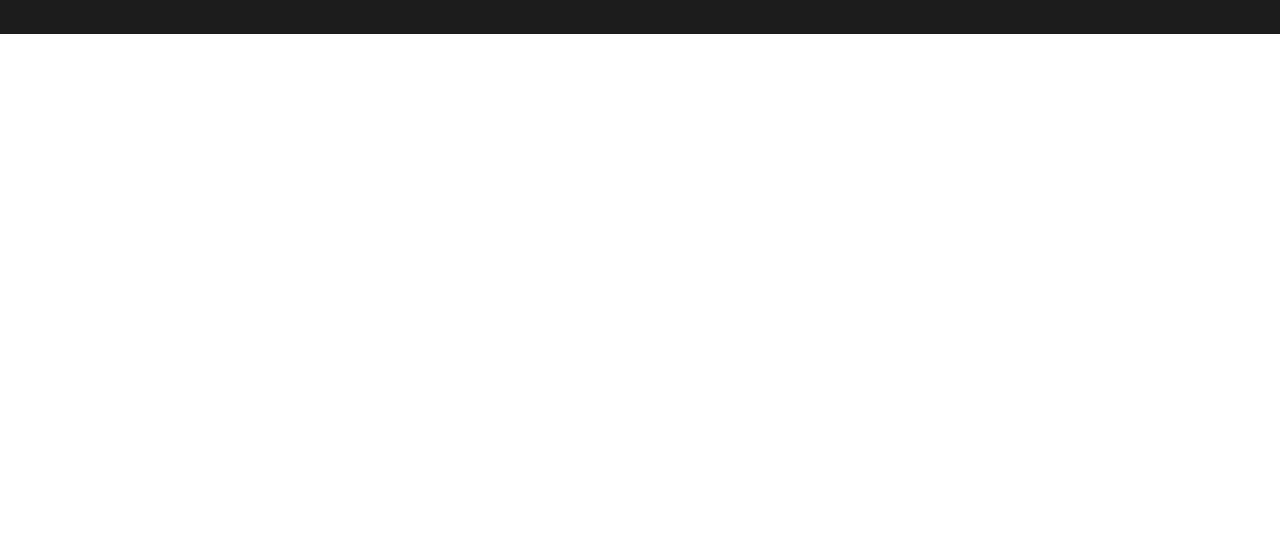
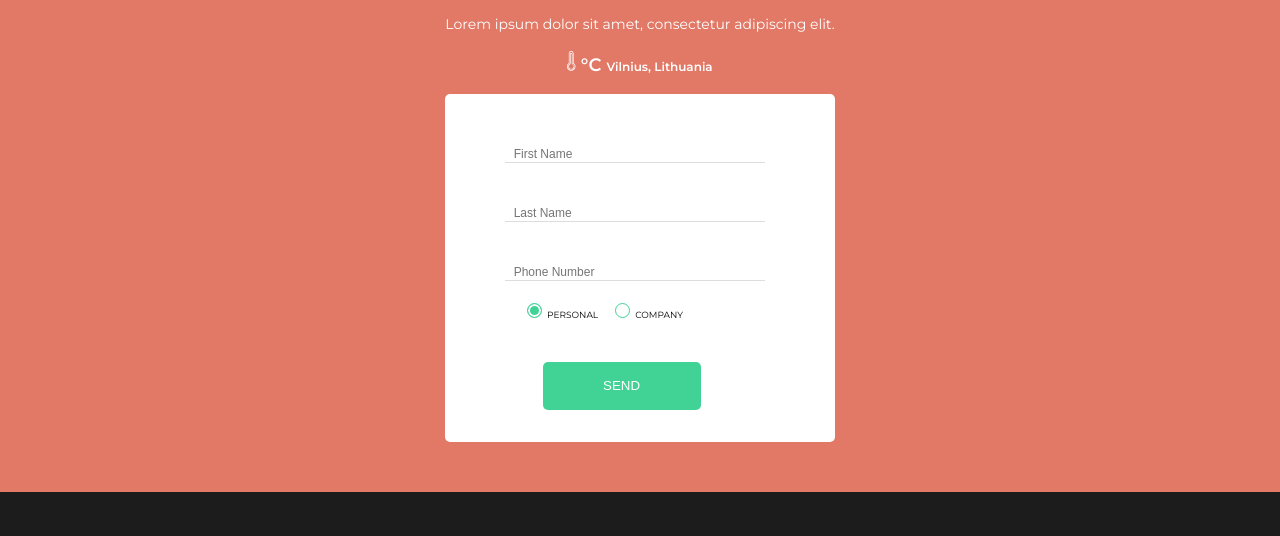
Before and after one commit to sablinskiene/Baigiamasis_darbas, a plain HTML site: page index.html in a window 1280 px wide. Shown: the part 4410-4946 px from the top of the page. Before the commit the page ends 4444 px from the top, so only its background shows below. Drawn offline with Linux system fonts and the light colour scheme.

Commit message:
Wheather section added

```diff
--- a/index.html
+++ b/index.html
@@ -354,8 +354,54 @@
 
 
 
-        <section></section>
-        <section></section>
+        <section class="weather" id="contact">
+
+            <h2>CONTACT US</h2>
+            <p class="paddingP1white">Lorem ipsum dolor sit amet, consectetur adipiscing elit.</p>
+
+            <h4>
+                <svg xmlns="http://www.w3.org/2000/svg" width="8.456" height="19.734" viewBox="0 0 8.456 19.734">
+                    <g id="thermometer-svgrepo-com" transform="translate(-126.052)">
+                      <g id="Group_140" data-name="Group 140" transform="translate(126.052)">
+                        <g id="Group_139" data-name="Group 139" transform="translate(0)">
+                          <path id="Path_83" data-name="Path 83" d="M132.662,12.013V2.382a2.382,2.382,0,0,0-4.763,0v9.631a4.228,4.228,0,0,0,2.154,7.715q.116.006.231.006a4.228,4.228,0,0,0,2.379-7.721Zm.066,6.074a3.529,3.529,0,0,1-2.64.971,3.557,3.557,0,0,1-1.677-6.578.335.335,0,0,0,.159-.285V2.382a1.71,1.71,0,1,1,3.421,0v9.813a.335.335,0,0,0,.159.285,3.557,3.557,0,0,1,.578,5.607Z" transform="translate(-126.052)" fill="#fff"/>
+                          <path id="Path_84" data-name="Path 84" d="M157.126,62.324a.336.336,0,0,0-.64.2,2.452,2.452,0,0,1,.114.742,2.439,2.439,0,0,1-2.572,2.435,2.438,2.438,0,0,1-1.147-4.51l.53-.328a.335.335,0,0,0,.159-.285v-9.91h1.184v9.91a.336.336,0,0,0,.159.285l.53.328a.336.336,0,0,0,.353-.571l-.371-.23V50.336A.335.335,0,0,0,155.09,50h-1.855a.336.336,0,0,0-.336.336V60.394l-.371.23a3.109,3.109,0,0,0,1.465,5.751c.056,0,.113,0,.169,0a3.109,3.109,0,0,0,3.109-3.11A3.125,3.125,0,0,0,157.126,62.324Z" transform="translate(-149.934 -47.763)" fill="#fff"/>
+                          <path id="Path_85" data-name="Path 85" d="M261.9,301.1a.335.335,0,1,0-.164-.628.335.335,0,0,0,.164.628Z" transform="translate(-255.5 -286.994)" fill="#fff"/>
+                        </g>
+                      </g>
+                    </g>
+                  </svg>
+
+                <span id="weather-in-celsius"></span>
+                <span>°C</span>
+                <span class="city">Vilnius, Lithuania</span>
+
+                </h4>
+
+                <div class="form-box2">
+                    <form form id="form2">
+                        <div class="form-row2">
+                            <div id='error2' style="font-style: italic; margin-bottom: -20px; margin-top:20px; font-size:10pt; color: red;"></div>
+                            <input id="name2" type= "text" placeholder="  First Name" style="padding-top: 33px;">
+                            <input id="lastname2" type= "text" placeholder="  Last Name">
+                            <input id="number2" type= "number" placeholder="  Phone Number">
+
+                            <div class="rows2">
+                                <div class="radio-input-wrap2">
+                                    <input class="ech" type="radio" name="subscription" id="subscription-personal" checked>
+                                    <label class="label2"for="subscription-personal">PERSONAL</label>
+                                </div>
+
+                                <div class="radio-input-wrap2">
+                                    <input class="ech" type="radio" name="subscription" id="subscription-company">
+                                    <label class="label2" for="subscription-company">COMPANY</label>
+                                </div>
+                        </div>
+                            <button type="submit2" style="background-color: #41D395; cursor: pointer; color: white";>SEND</button>
+                        </div>
+                    </form>
+                </div>
+        </section>
     </main>
 
 
@@ -379,8 +425,9 @@
             </a>
         </div>
         <p>© 2021 Cheshire County</p>
+    </footer>
 
-    </footer>
+    <p>ir iš vis.. man Covid... :/ </p>
 
 
 
```
